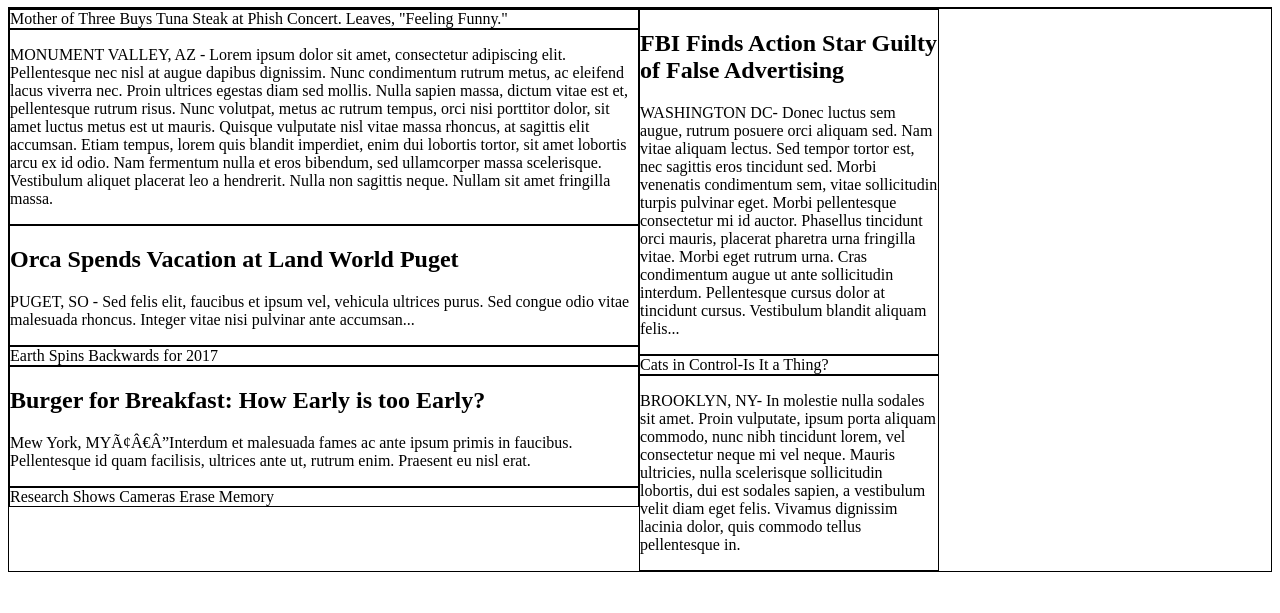
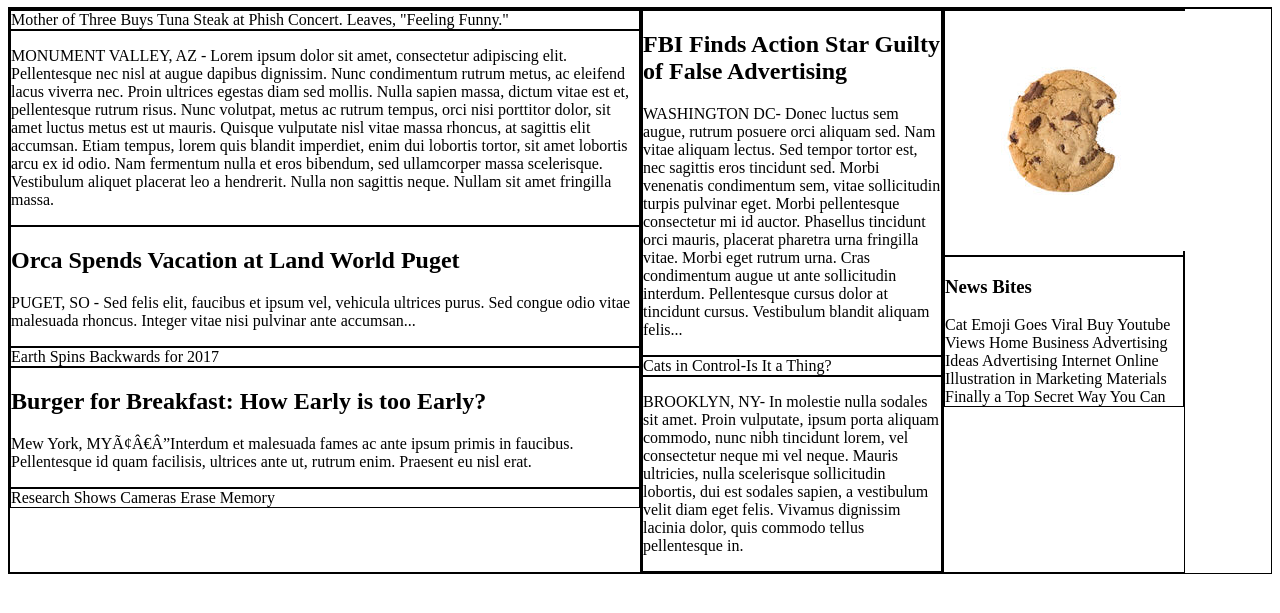
Before and after one commit to mahidi95/mytimes, a plain HTML site: page index.html in a window 1280 px wide. Shown: the part 71-684 px from the top of the page. Drawn offline with Linux system fonts and the light colour scheme.

Commit message:
Added right column content aand borders

```diff
--- a/index.html
+++ b/index.html
@@ -52,7 +52,7 @@
         </div>
 
       </div>
-      <!-- Middle container -->
+      <!-- Middle column -->
       <div class="column-middle">
 
         <div id="fbi">
@@ -69,6 +69,19 @@
         </div>
 
       </div>
+      <!-- Right column -->
+      <div class="column-right">
+
+        <div id="cookie">
+          <img src="./resources/images/cookie.png"/>
+        </div>
+
+        <div id="news">
+          <h3>News Bites</h3>
+          <span>Cat Emoji Goes Viral Buy Youtube Views Home Business Advertising Ideas Advertising Internet Online Illustration in Marketing Materials Finally a Top Secret Way You Can</span>
+        </div>
+
+      </div>
 
     </div>
 
--- a/resources/css/style.css
+++ b/resources/css/style.css
@@ -40,12 +40,19 @@ nav a {
 
 .column-left {
   width: 630px;
+  border: 1px solid black;
 }
 
-#tuna-steak, #mon-valley, #orca, #earth, #burger, #camera, #fbi, #cats, #brooklyn {
+#tuna-steak, #mon-valley, #orca, #earth, #burger, #camera, #fbi, #cats, #brooklyn, #cookie, #news {
   border: 1px solid black;
 }
 
 .column-middle {
   width: 300px;
+  border: 1px solid black;
 }
+
+.column-right {
+  width: 240px;
+  border: 1px solid black;
+}
```
